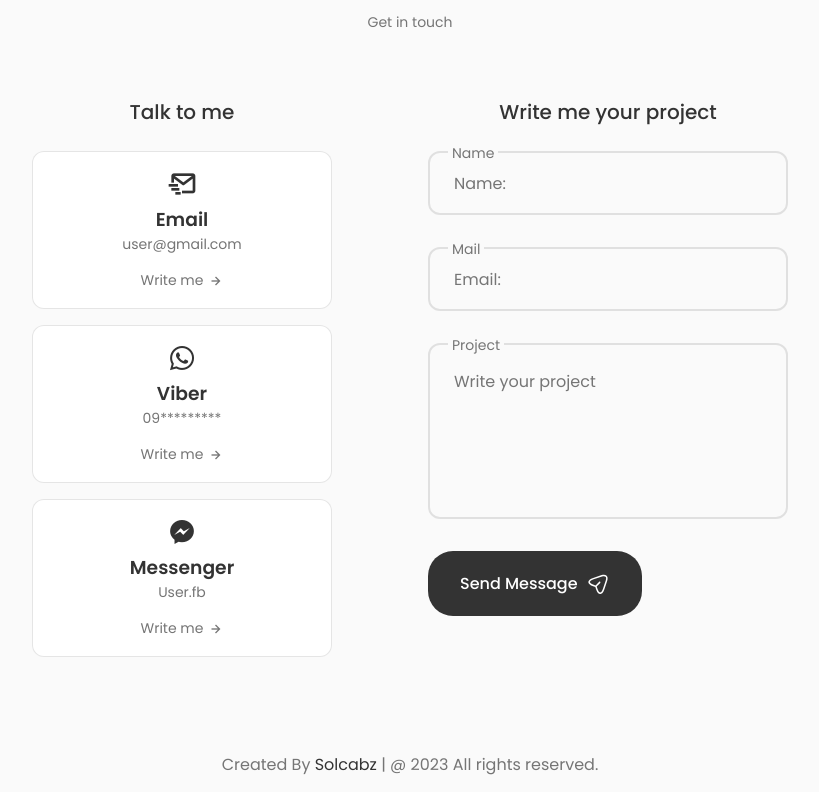
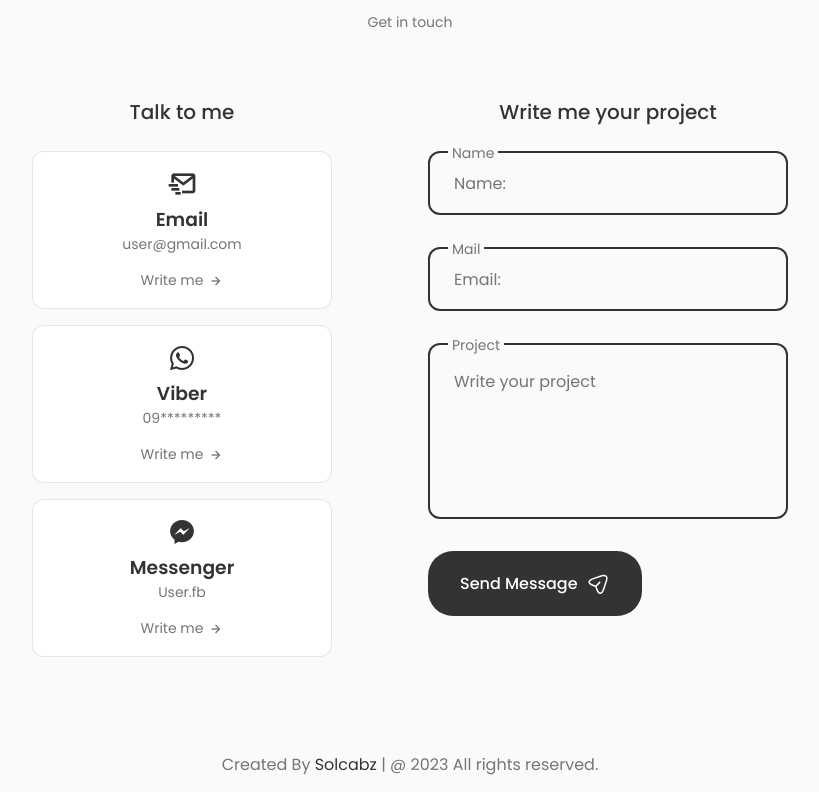
Before and after one commit to solcabz/solreact, a React (Create React App) app: page / in a window 1280 px wide. Shown: the part 3294-4086 px from the top of the page, without its empty margins (230-1049 px from the left). Built offline with nearby package versions, Linux system fonts and the light colour scheme.

Commit message:
Update contact.css

```diff
--- a/src/components/contact/contact.css
+++ b/src/components/contact/contact.css
@@ -78,7 +78,7 @@
     left: 0;
     width: 100%;
     height: 100%;
-    border: 2px solid rgba(0, 0, 0, 0.1);
+    border: 2px solid var(--btn-bg);
     background: none;
     color: var(--text-color);
     outline: none;
```
